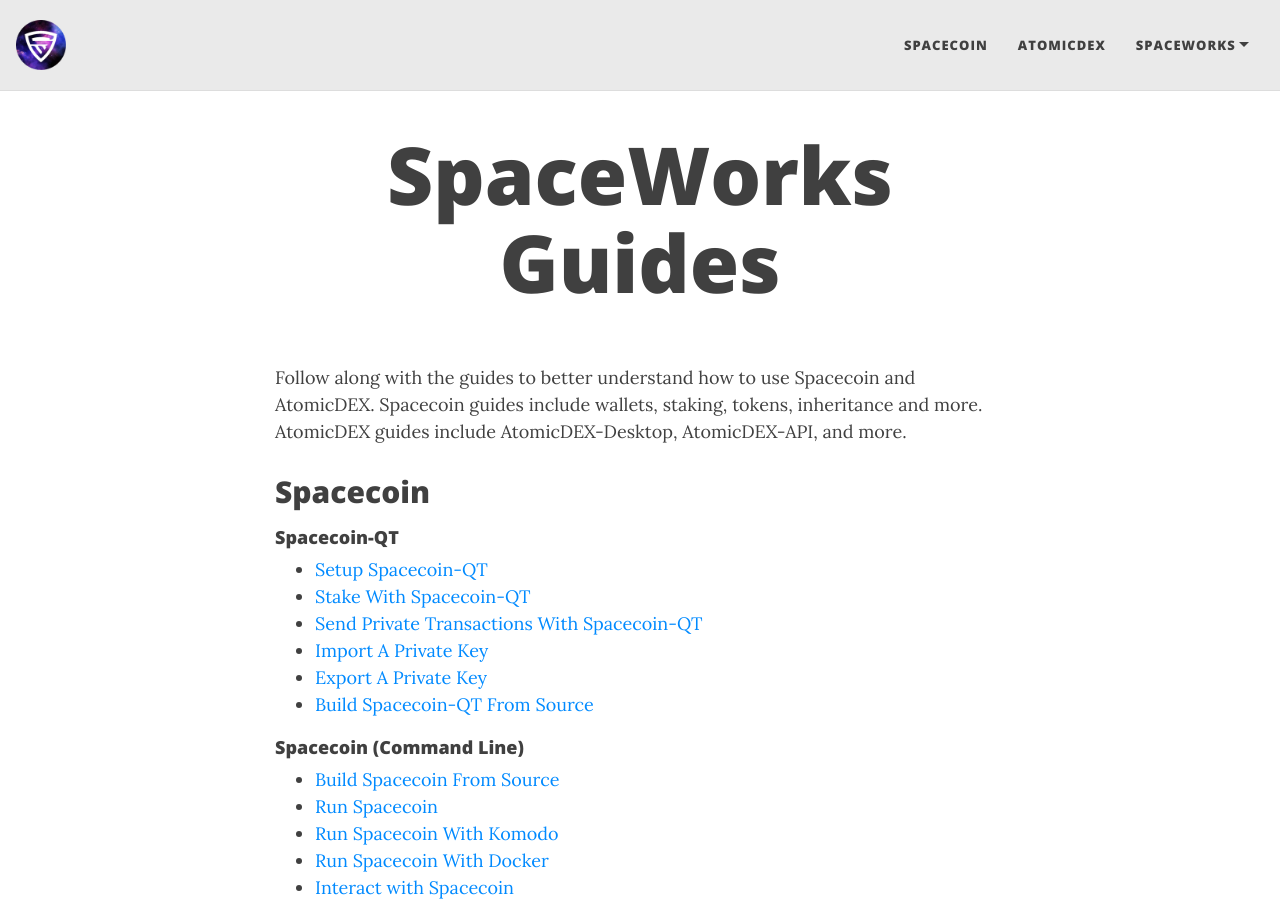
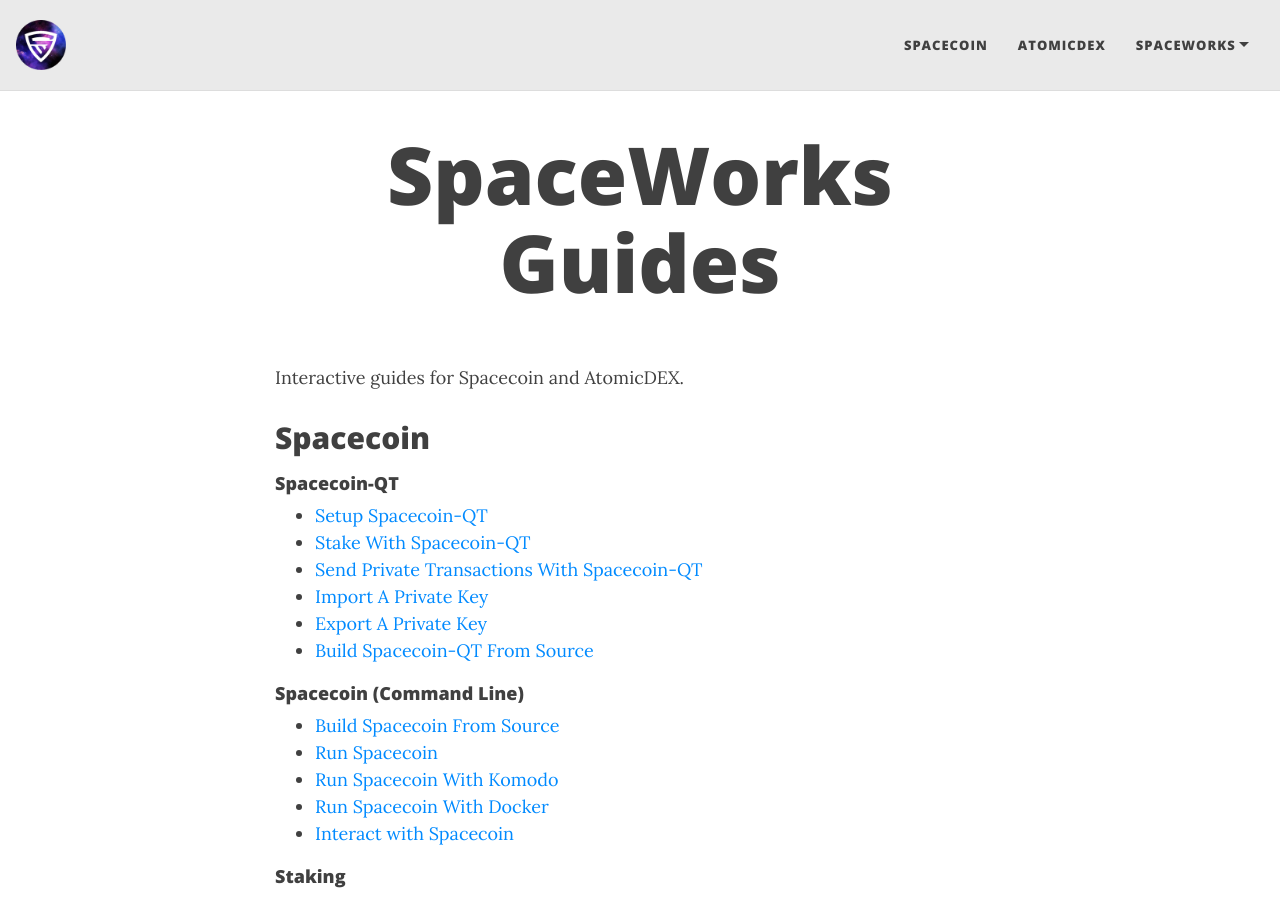
Before and after one commit to SpaceWorksCo/guides, a Jekyll site: the page built from README.md, in a window 1280 px wide and 900 px high. Built offline with Jekyll 4.4.1, drawn with Linux system fonts in a browser that asks for light colours; nearby versions of some CDN libraries; our own code applies the rules of GitHub Pages for plain Markdown files.

Commit message:
Change description

```diff
--- a/README.md
+++ b/README.md
@@ -1,6 +1,6 @@
 # SpaceWorks Guides
 
-Follow along with the guides to better understand how to use Spacecoin and AtomicDEX. Spacecoin guides include wallets, staking, tokens, inheritance and more. AtomicDEX guides include AtomicDEX-Desktop, AtomicDEX-API, and more.
+Interactive guides for Spacecoin and AtomicDEX.
 
 ## Spacecoin
 
--- a/_config.yml
+++ b/_config.yml
@@ -1,5 +1,5 @@
 title: SpaceWorks Guides
-description: Follow along with the guides to better understand how to use Spacecoin and AtomicDEX. Spacecoin guides include wallets, staking, tokens, inheritance and more. AtomicDEX guides include AtomicDEX-Desktop, AtomicDEX-API, and more."
+description: Interactive guides for Spacecoin and AtomicDEX."
 keywords: "guides, spacecoin guides, atomicDEX guides, spacecoin, space coin, spacecoin-qt, spacecoin-qt guides, wallet, staking, atomicDEX, mm2, atomicDEX Desktop"
 github:
   is_project_page: false
```
